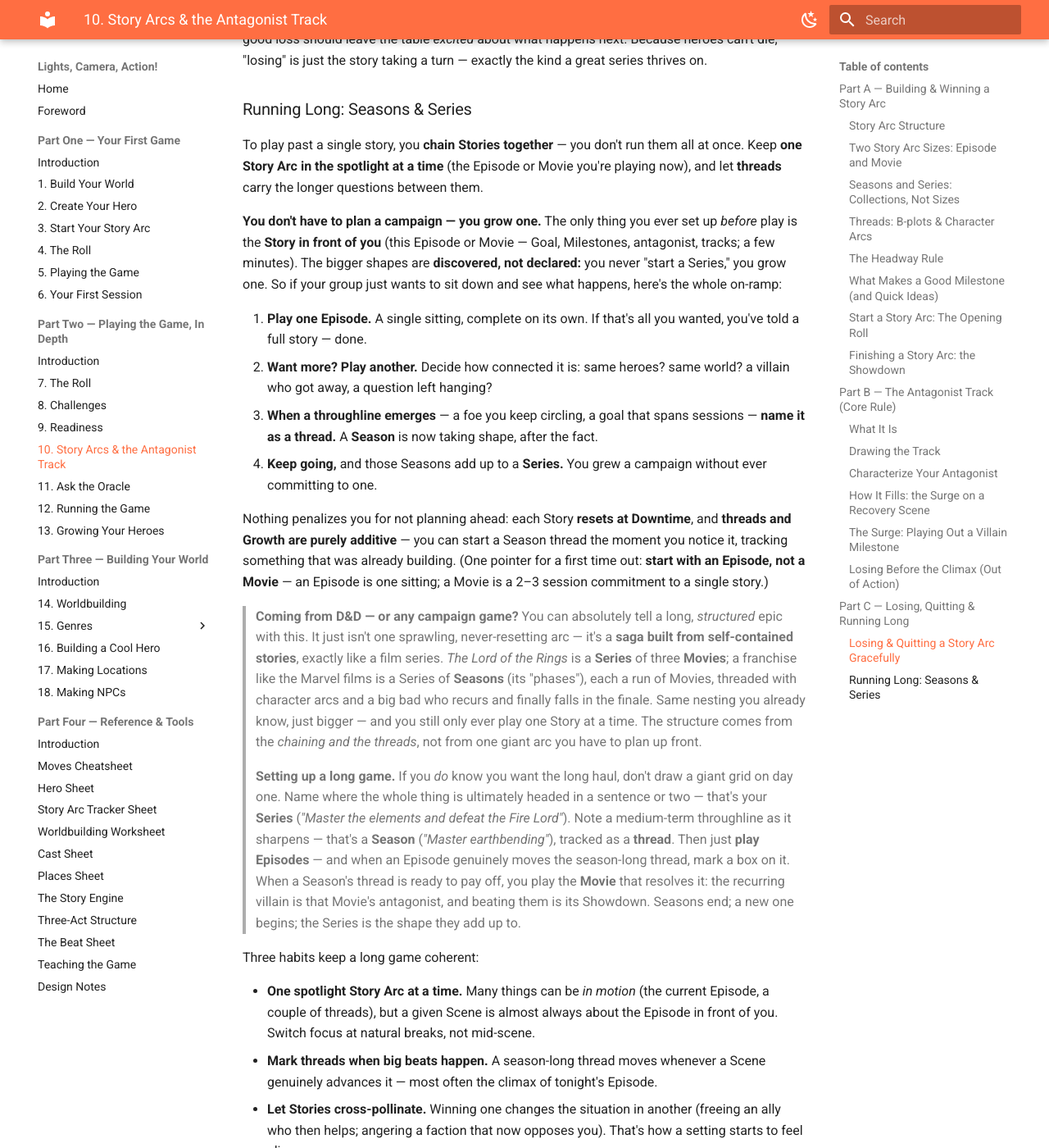
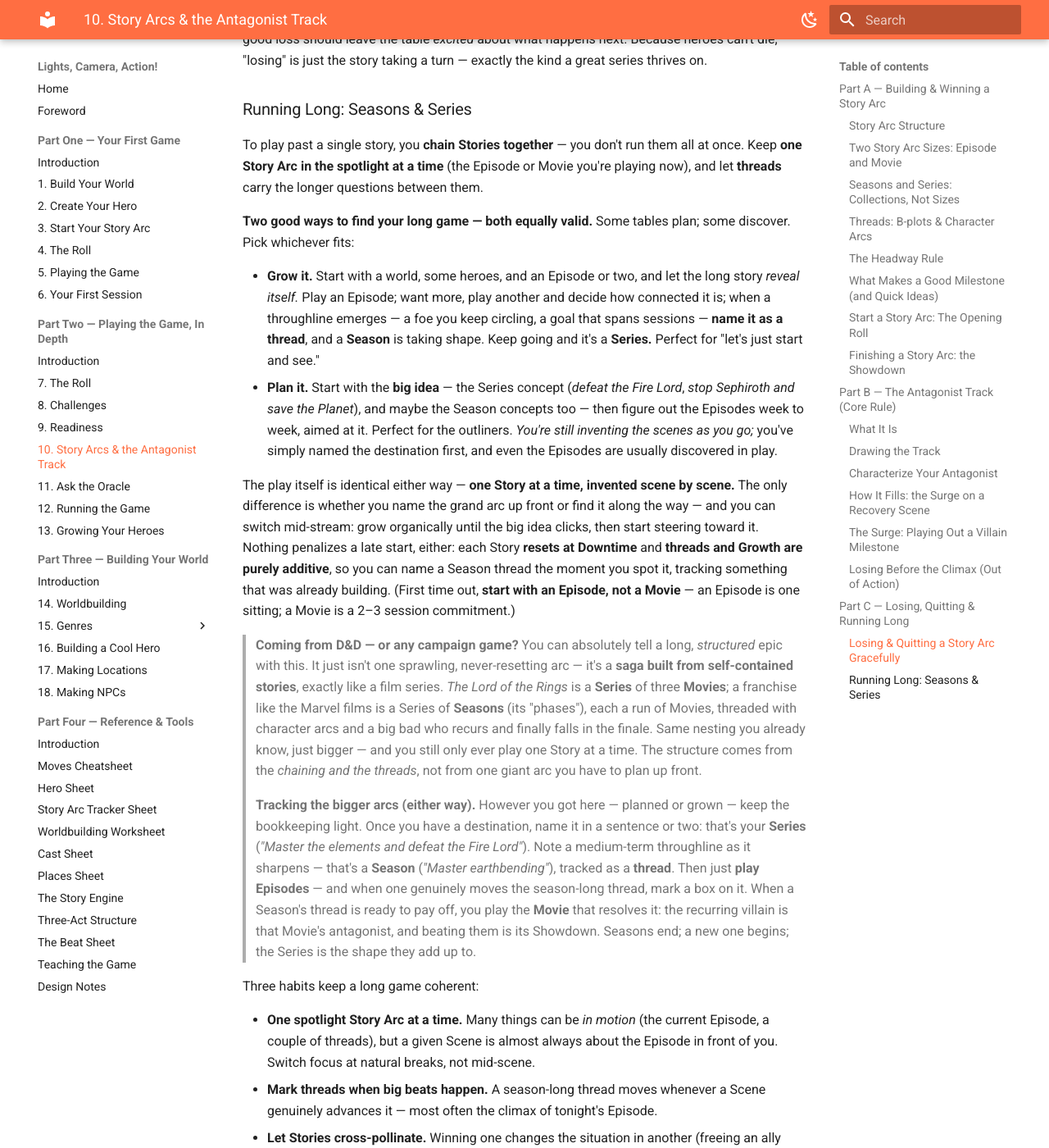
Before and after one commit to Ian-Hitt/amazing-forge, an MkDocs documentation site: the page built from docs/part-two/10-story-arcs-and-the-antagonist-track.md, in a window 1280 px wide and 1400 px high, scrolled down 7898 px. Shown: the whole window at 82% size. Built offline with MkDocs 1.6.1 and Material for MkDocs 9.7.7, drawn with Linux system fonts in a browser that asks for light colours.

Commit message:
Rebalance long-game framing: plan it OR grow it, both valid
Prior wording over-privileged the emergent path ("you don't plan a
campaign, you grow one"). Reframe Ch 10 as two co-equal approaches —
plan it (name the Series/Season concept up front, then improvise the
Episodes toward it) or grow it (discover the threads through play) —
noting the play is identical either way (one Story at a time, scenes
invented as you go; even planners discover the Episodes). Reframe the
tracking note and the Part One pointer to be approach-neutral.

Co-Authored-By: Claude Opus 4.8 (1M context) <noreply@anthropic.com>

```diff
--- a/docs/part-two/10-story-arcs-and-the-antagonist-track.md
+++ b/docs/part-two/10-story-arcs-and-the-antagonist-track.md
@@ -186,18 +186,16 @@ Then let that answer reshape your setting and spark the **next** Story Arc — d
 
 To play past a single story, you **chain Stories together** — you don't run them all at once. Keep **one Story Arc in the spotlight at a time** (the Episode or Movie you're playing now), and let **threads** carry the longer questions between them.
 
-**You don't have to plan a campaign — you grow one.** The only thing you ever set up *before* play is the **Story in front of you** (this Episode or Movie — Goal, Milestones, antagonist, tracks; a few minutes). The bigger shapes are **discovered, not declared:** you never "start a Series," you grow one. So if your group just wants to sit down and see what happens, here's the whole on-ramp:
+**Two good ways to find your long game — both equally valid.** Some tables plan; some discover. Pick whichever fits:
 
-1. **Play one Episode.** A single sitting, complete on its own. If that's all you wanted, you've told a full story — done.
-2. **Want more? Play another.** Decide how connected it is: same heroes? same world? a villain who got away, a question left hanging?
-3. **When a throughline emerges** — a foe you keep circling, a goal that spans sessions — **name it as a thread.** A **Season** is now taking shape, after the fact.
-4. **Keep going,** and those Seasons add up to a **Series.** You grew a campaign without ever committing to one.
+- **Grow it.** Start with a world, some heroes, and an Episode or two, and let the long story *reveal itself.* Play an Episode; want more, play another and decide how connected it is; when a throughline emerges — a foe you keep circling, a goal that spans sessions — **name it as a thread**, and a **Season** is taking shape. Keep going and it's a **Series.** Perfect for "let's just start and see."
+- **Plan it.** Start with the **big idea** — the Series concept (*defeat the Fire Lord*, *stop Sephiroth and save the Planet*), and maybe the Season concepts too — then figure out the Episodes week to week, aimed at it. Perfect for the outliners. *You're still inventing the scenes as you go;* you've simply named the destination first, and even the Episodes are usually discovered in play.
 
-Nothing penalizes you for not planning ahead: each Story **resets at Downtime**, and **threads and Growth are purely additive** — you can start a Season thread the moment you notice it, tracking something that was already building. (One pointer for a first time out: **start with an Episode, not a Movie** — an Episode is one sitting; a Movie is a 2–3 session commitment to a single story.)
+The play itself is identical either way — **one Story at a time, invented scene by scene.** The only difference is whether you name the grand arc up front or find it along the way — and you can switch mid-stream: grow organically until the big idea clicks, then start steering toward it. Nothing penalizes a late start, either: each Story **resets at Downtime** and **threads and Growth are purely additive**, so you can name a Season thread the moment you spot it, tracking something that was already building. (First time out, **start with an Episode, not a Movie** — an Episode is one sitting; a Movie is a 2–3 session commitment.)
 
 > **Coming from D&D — or any campaign game?** You can absolutely tell a long, *structured* epic with this. It just isn't one sprawling, never-resetting arc — it's a **saga built from self-contained stories**, exactly like a film series. *The Lord of the Rings* is a **Series** of three **Movies**; a franchise like the Marvel films is a Series of **Seasons** (its "phases"), each a run of Movies, threaded with character arcs and a big bad who recurs and finally falls in the finale. Same nesting you already know, just bigger — and you still only ever play one Story at a time. The structure comes from the *chaining and the threads*, not from one giant arc you have to plan up front.
 
-> **Setting up a long game.** If you *do* know you want the long haul, don't draw a giant grid on day one. Name where the whole thing is ultimately headed in a sentence or two — that's your **Series** (*"Master the elements and defeat the Fire Lord"*). Note a medium-term throughline as it sharpens — that's a **Season** (*"Master earthbending"*), tracked as a **thread**. Then just **play Episodes** — and when an Episode genuinely moves the season-long thread, mark a box on it. When a Season's thread is ready to pay off, you play the **Movie** that resolves it: the recurring villain is that Movie's antagonist, and beating them is its Showdown. Seasons end; a new one begins; the Series is the shape they add up to.
+> **Tracking the bigger arcs (either way).** However you got here — planned or grown — keep the bookkeeping light. Once you have a destination, name it in a sentence or two: that's your **Series** (*"Master the elements and defeat the Fire Lord"*). Note a medium-term throughline as it sharpens — that's a **Season** (*"Master earthbending"*), tracked as a **thread**. Then just **play Episodes** — and when one genuinely moves the season-long thread, mark a box on it. When a Season's thread is ready to pay off, you play the **Movie** that resolves it: the recurring villain is that Movie's antagonist, and beating them is its Showdown. Seasons end; a new one begins; the Series is the shape they add up to.
 
 Three habits keep a long game coherent:
 
```
Also changed, not shown: docs/part-one/05-playing-the-game.md (+1 -1 lines).
